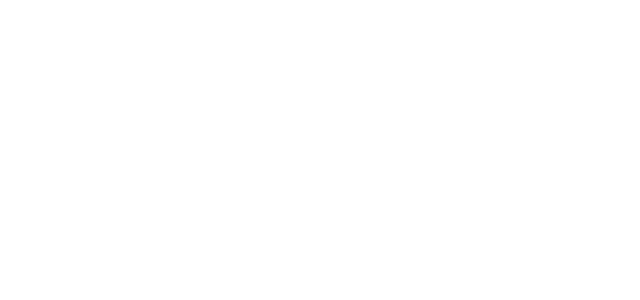
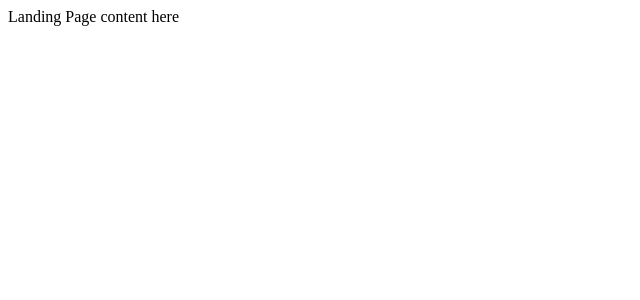
Before and after one commit to ElyarSadig/todo-app-vue, a Vue app: page / in a window 1280 px wide. Shown: the top 300 px of the page, without its empty margins (0-640 px from the left). Built offline with nearby package versions, Linux system fonts and the light colour scheme.

Commit message:
feat: add marketing section

```diff
--- /dev/null
+++ b/src/components/marketing/AboutPage.vue
@@ -0,0 +1,3 @@
+<template>
+  <div class="page-wrapper flex-center">Content for About Page</div>
+</template>
--- /dev/null
+++ b/src/components/marketing/LandingPage.vue
@@ -0,0 +1,3 @@
+<template>
+  <div class="page-wrapper flex-center">Landing Page content here</div>
+</template>
--- a/src/router/index.js
+++ b/src/router/index.js
@@ -1,4 +1,6 @@
 import { createRouter, createWebHistory } from "vue-router";
+import LandingPage from "@/components/marketing/LandingPage.vue";
+import AboutPage from "@/components/marketing/AboutPage.vue";
 
 const router = createRouter({
   history: createWebHistory(import.meta.env.BASE_URL),
@@ -6,6 +8,12 @@
     {
       path: "/",
       name: "home",
+      component: LandingPage,
+    },
+    {
+      path: "/about",
+      name: "about",
+      component: AboutPage,
     },
     {
       path: "/todo",
@@ -13,10 +21,6 @@
       meta: {
         requiresAuth: true,
       },
-    },
-    {
-      path: "/about",
-      name: "about",
     },
     {
       path: "/login",
@@ -42,5 +46,4 @@
   ],
 });
 
-
 export default router;
```
